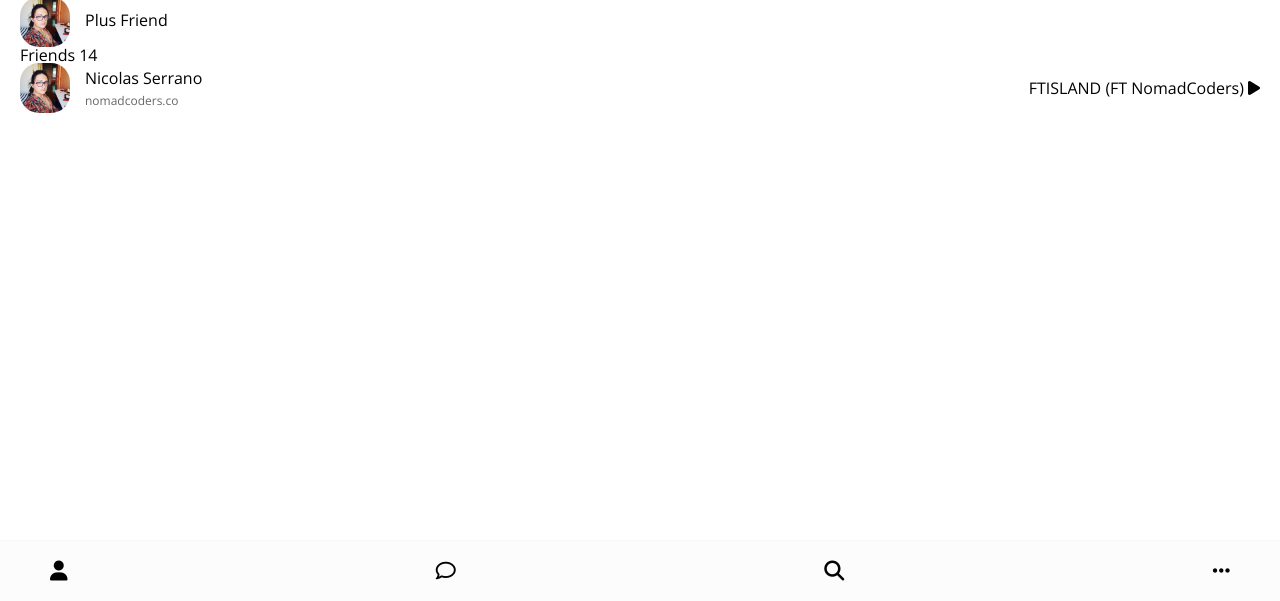
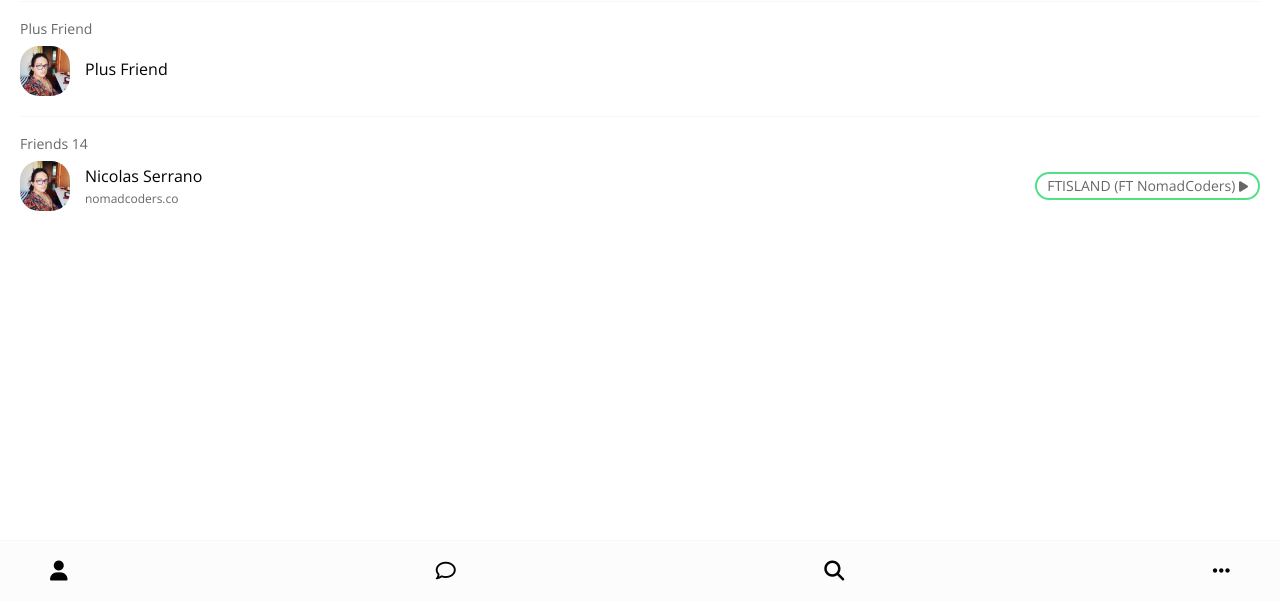
Before and after one commit to sangeuni/kakao-clone-v2, a plain HTML site: page friends.html in a window 1280 px wide. Shown: the part 199-800 px from the top of the page. Drawn offline with nearby package versions, Linux system fonts and the light colour scheme.

Commit message:
#2.8 Friends Screen

```diff
--- a/css/friend.css
+++ b/css/friend.css
@@ -50,3 +50,18 @@
 .friend .chat__timestamp {
     font-size: 12px;
 }
+
+.friend .friend__now-listening{
+    border: 2px solid #52e084;
+    padding: 5px 10px;
+    border-radius: 15px;
+    font-size: 14px;
+}
+
+.friend__now-listening span{
+    opacity: 0.6;
+}
+
+.friend__now-listening i {
+    font-size: 12px;
+}
--- /dev/null
+++ b/css/friends.css
@@ -0,0 +1,13 @@
+.friends .friends__plus {
+    padding:20px 0px;
+    border-top: 1px solid #f7f7f7;
+    border-bottom: 1px solid #f7f7f7;
+    margin: 20px 0px;
+}
+
+.friends__plus .friends__title,
+.friends__list .friends__title {
+    font-size: 14px;
+    opacity: 0.6;
+    margin-bottom: 10px;
+}
--- a/css/styles.css
+++ b/css/styles.css
@@ -1,10 +1,10 @@
-@import url('https://fonts.googleapis.com/css?family=Open+Sans:400,700&display=swap');
+@import url('https://fonts.googleapis.com/css?family=Open+Sans:400,600,700&display=swap');
 @import "reset.css";
 @import "status-bar.css";
 @import "header.css";
 @import "nav-bar.css";
 @import "friend.css";
-
+@import "friends.css";
 * {
     box-sizing: border-box;
 }
--- a/friends.html
+++ b/friends.html
@@ -45,7 +45,7 @@
 
     <main class="friends">
         <header class="friends__header">
-            <div class="friends__friend friend friend--lg">
+            <div class="friends__friend friend">
                 <div class="friend__column">
                     <img class="g-avatar friend__avatar" src="images/avatar.jpg" alt="" />
                     <div class="friend__content">
@@ -74,8 +74,8 @@
             </div>
         </div>
 
-        <ul class="firends__list">
-            <h5 class="firends__title">Friends 14</h5>
+        <ul class="friends__list">
+            <h5 class="friends__title">Friends 14</h5>
             <li class="friends__friend friend">
                 <div class="friend__column">
                     <img class="friend__avatar" src="images/avatar.jpg" alt="" />
@@ -92,8 +92,8 @@
                     <div class="friend__now-listening">
                         <span>
                             FTISLAND (FT NomadCoders)
+                            <i class="fas fa-play"></i>
                         </span>
-                        <i class="fas fa-play"></i>
                     </div>
                 </div>
             </li>
```
